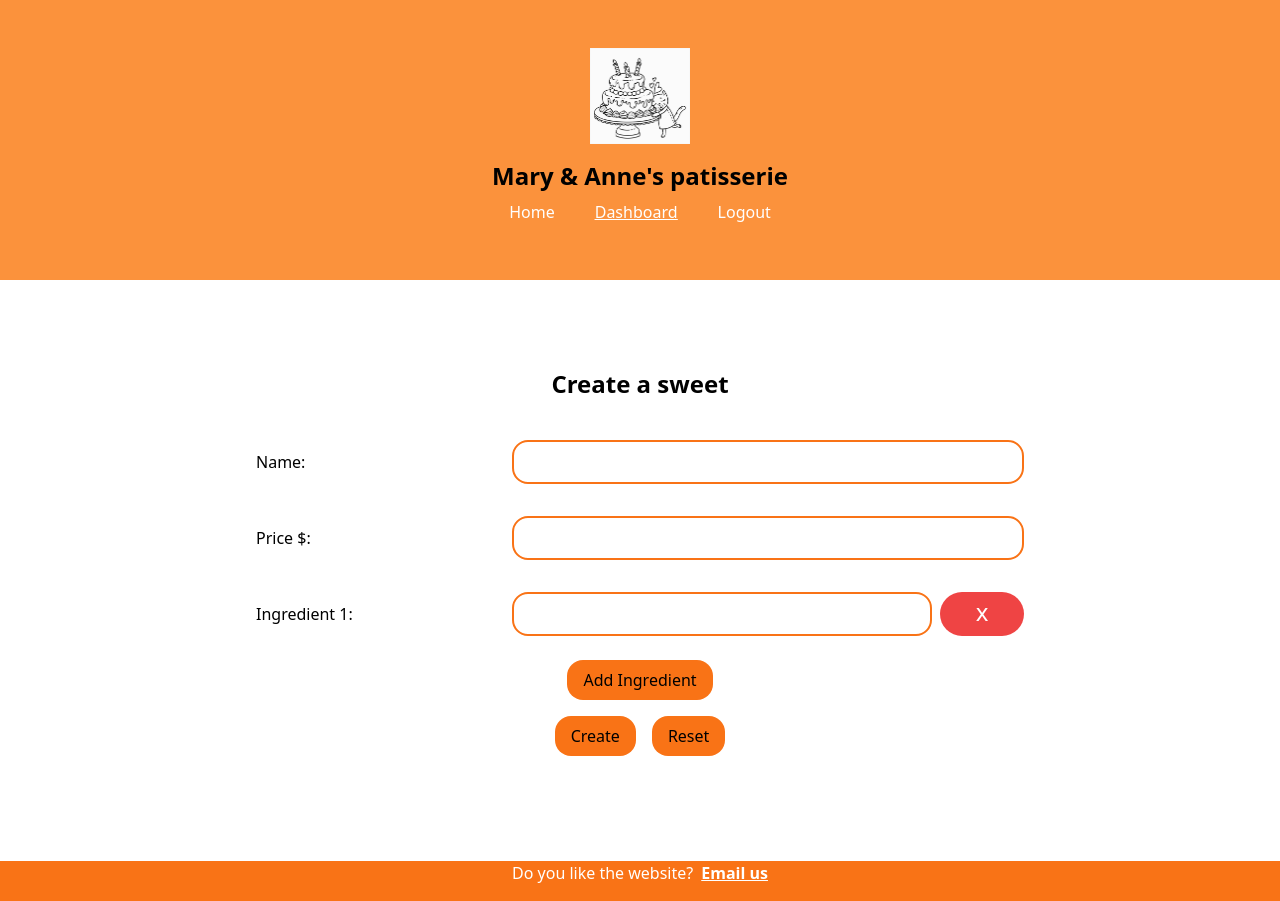
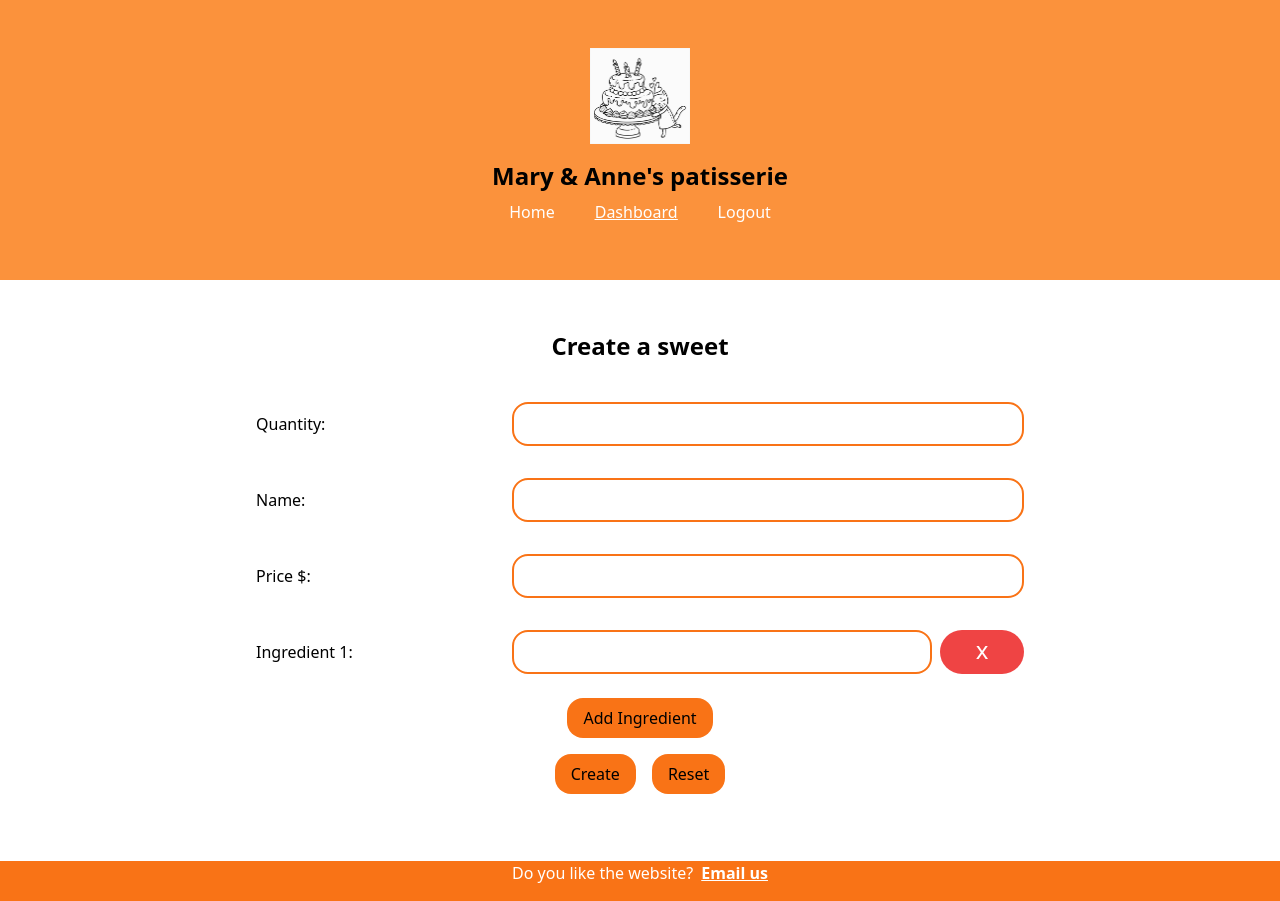
Before and after one commit to ranran2121/patisserie, a Next.js app: page /dashboard in a window 1280 px wide. Built offline with nearby package versions, Linux system fonts and the light colour scheme; no server answers; sample sign-in values are in the browser's storage.

Commit message:
add quantity

```diff
--- a/components/SweetForm.js
+++ b/components/SweetForm.js
@@ -18,7 +18,12 @@ const SweetForm = () => {
   });
 
   const handleReset = () => {
-    reset({ sweetName: "", price: "", ingredients: [{ name: "" }] });
+    reset({
+      sweetName: "",
+      price: "",
+      quantity: "",
+      ingredients: [{ name: "" }],
+    });
     setSubmission(null);
   };
 
@@ -44,6 +49,22 @@ const SweetForm = () => {
       onSubmit={handleSubmit(onSubmit)}
       className="flex flex-col items-center"
     >
+      <div className="input-div">
+        <label htmlFor="quantity" className="form-label">
+          quantity:
+        </label>
+        <input
+          type="number"
+          min="1"
+          {...register("quantity", { required: true })}
+          id="quantity"
+          className="form-input"
+        />
+      </div>
+      {errors.quantity && (
+        <small className="text-danger -mt-4">this field is required</small>
+      )}
+
       <div className="input-div">
         <label htmlFor="sweetName" className="form-label">
           name:
@@ -120,7 +141,7 @@ const SweetForm = () => {
 
       <button
         onClick={() => {
-          append({ ingredient: "" });
+          append({ name: "" });
         }}
         className="btn mt-2"
       >
--- a/lib/sweets_crud.js
+++ b/lib/sweets_crud.js
@@ -17,6 +17,7 @@ export const getSweets = async () => {
 export const createSweet = async (data) => {
   try {
     console.log("DA", data);
+    for (let i = 1; i <= parseInt(data.quantity); i++) {
       const sweet = await prisma.sweet.create({
         data: {
           name: data.sweetName,
@@ -25,8 +26,9 @@ export const createSweet = async (data) => {
           madeAt: new Date(),
         },
       });
+    }
 
-    return sweet;
+    return "success";
   } catch (err) {
     console.error("error in createSweet", err);
     return null;
--- a/pages/api/sweets.js
+++ b/pages/api/sweets.js
@@ -21,8 +21,8 @@ export default async function handler(req, res) {
 
 const create = async (req, res) => {
   try {
-    const newSweet = await createSweet(req.body);
-    return res.status(201).json(newSweet);
+    await createSweet(req.body);
+    return res.status(201).json("success");
   } catch (err) {
     console.error("Error in saving new profile", err);
     return res
```
Lines whose indentation alone changed are shown as unchanged.
